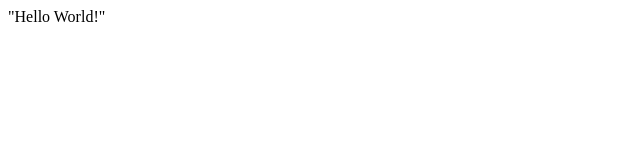
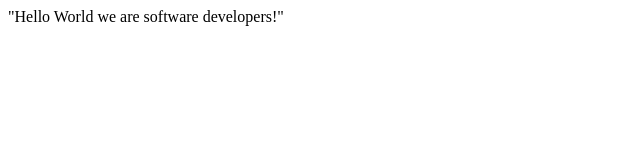
Before and after one commit to MussieTeka/microverseTrial, a plain HTML site: page index.html in a window 1280 px wide. Shown: the whole page, without its empty margins (0-640 px from the left). Drawn offline with Linux system fonts and the light colour scheme.

Commit message:
hello world updtd

```diff
--- a/index.html
+++ b/index.html
@@ -9,6 +9,6 @@
   <body>
     <script src="https://cdn.freecodecamp.org/testable-projects-fcc/v1/bundle.js"></script>
     <script  src="js/index.js"></script>
-"Hello World!"
+"Hello World we are software developers!"
   </body>
 </html>
```
